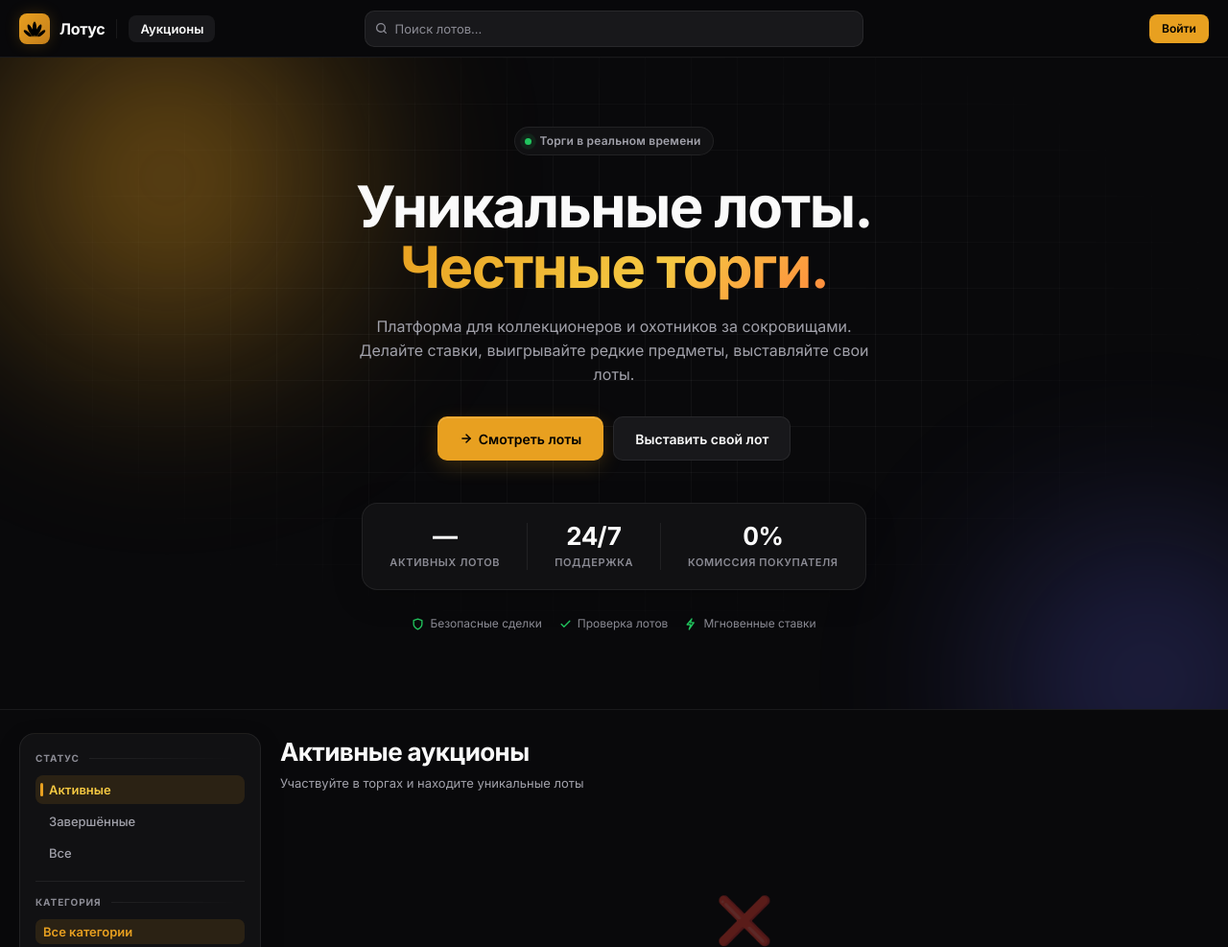
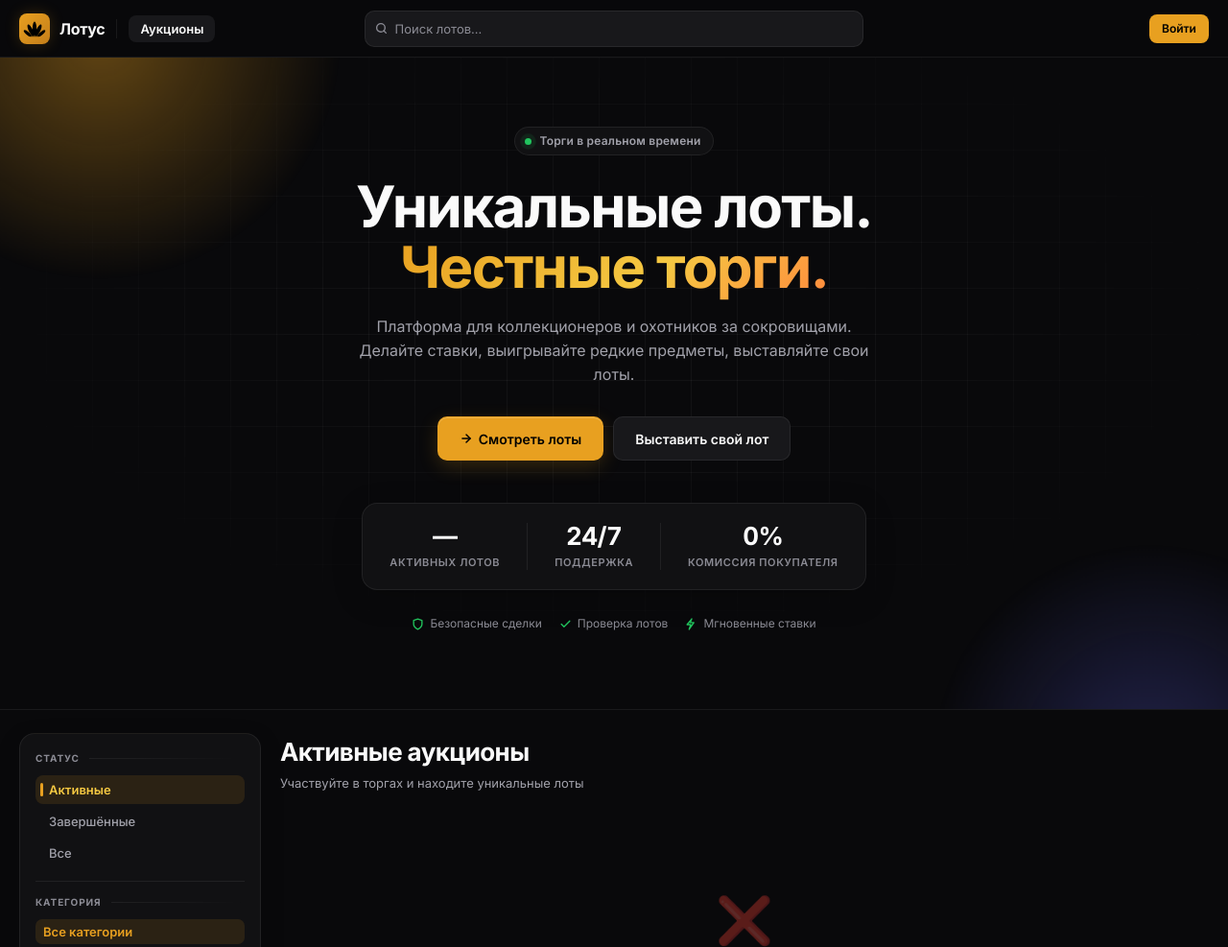
Before and after one commit to MrPlatynum/OnlineAuction, a Python web app: template templates/index.html in a window 1280 px wide. Shown: the top 987 px of the page at 96% size. Run offline with Jinja, Linux system fonts and the light colour scheme; the template is opened without the code that fills it, so the values that code supplies are empty.

Commit message:
Cut index CPU: drop blur on .featured-timer and idle pulses
The hero "Featured" strip had backdrop-filter: blur(8px) on every
.featured-timer combined with timer-pulse / pulse-dot-fast / flame-flicker
infinite keyframes inside. Each animated tick forced the browser to
re-rasterise the blurred backdrop, which dominated CPU at the top of
the page.

- Replace blur backdrop with a slightly more opaque solid background.
- Remove timer-pulse, pulse-dot-fast and flame-flicker on featured
  elements; colours alone already signal state.
- Replace .hero-blob (filter: blur(80px) on two div + drift anim) with
  a single .hero-glow gradient layer animated through GPU-cheap
  translate3d — same visual glow, fraction of the cost.
- Soften timer-pulse / flame-flicker keyframes (no more drop-shadow
  or box-shadow animations) for places still using them.

```diff
--- a/static/css/common.css
+++ b/static/css/common.css
@@ -892,6 +892,7 @@ textarea.form-input { height: auto; padding: 10px 12px; resize: vertical; min-he
 .text-muted { color: var(--text-3); }
 .text-red   { color: var(--red); }
 
+
 .mobile-nav-title {
   font-size: 15px; font-weight: 700;
   padding: 4px 12px 12px;
--- a/static/css/index.css
+++ b/static/css/index.css
@@ -1270,32 +1270,29 @@ textarea.form-input { height: auto; padding: 10px 12px; resize: vertical; min-he
   z-index: -1;
   pointer-events: none;
 }
-.hero-blob {
+/* Раньше hero-blob был двумя div'ами с filter: blur(80px) и infinite
+   animation — GPU пересчитывал большой гауссов blur каждый кадр.
+   Заменено на один слой с двумя radial-gradient: браузер растеризует
+   фон один раз и держит как кэшированный слой. Лёгкая анимация
+   transform — это дешёвая операция на композитном слое, blur вообще
+   не используется. */
+.hero-glow {
   position: absolute;
-  border-radius: 50%;
-  filter: blur(80px);
-  opacity: .55;
+  inset: -120px;
+  background:
+    radial-gradient(420px circle at 14% 10%,
+      rgba(232,160,32,0.40) 0%, transparent 60%),
+    radial-gradient(380px circle at 86% 92%,
+      rgba(99,102,241,0.28) 0%, transparent 60%);
+  pointer-events: none;
   will-change: transform;
-}
-.hero-blob-1 {
-  width: 520px; height: 520px;
-  top: -160px; left: -120px;
-  background: radial-gradient(circle, var(--accent) 0%, transparent 70%);
-  animation: blob-drift 18s ease-in-out infinite;
-}
-.hero-blob-2 {
-  width: 460px; height: 460px;
-  bottom: -180px; right: -120px;
-  background: radial-gradient(circle, #6366f1 0%, transparent 70%);
-  opacity: .35;
-  animation: blob-drift 22s ease-in-out infinite reverse;
-}
-@keyframes blob-drift {
-  0%,100% { transform: translate(0,0) scale(1); }
-  50%     { transform: translate(40px,30px) scale(1.08); }
-}
-[data-theme="light"] .hero-blob { opacity: .3; }
-[data-theme="light"] .hero-blob-2 { opacity: .2; }
+  animation: hero-glow-drift 24s ease-in-out infinite;
+}
+@keyframes hero-glow-drift {
+  0%,100% { transform: translate3d(0,0,0); }
+  50%     { transform: translate3d(20px,15px,0); }
+}
+[data-theme="light"] .hero-glow { opacity: .55; }
 
 .hero-grid {
   position: absolute; inset: 0;
@@ -1607,7 +1604,7 @@ textarea.form-input { height: auto; padding: 10px 12px; resize: vertical; min-he
    REDUCED MOTION — respect user preference
    ================================================================ */
 @media (prefers-reduced-motion: reduce) {
-  .hero-blob, .hero-pulse::after,
+  .hero-glow, .hero-pulse::after,
   .footer-status-dot,
   .auctions-grid > .auction-card { animation: none !important; }
   .auction-card:hover { transform: none; }
@@ -2187,12 +2184,17 @@ textarea.form-input { height: auto; padding: 10px 12px; resize: vertical; min-he
 .featured-flame {
   font-size: 22px;
   display: inline-block;
-  animation: flame-flicker 1.6s ease-in-out infinite;
   transform-origin: bottom center;
-}
+  /* Раньше тут была flame-flicker infinite (transform + drop-shadow).
+     Эмодзи 🔥 уже визуально активна, без анимации читается так же. */
+}
+/* Раньше тут была анимация filter: drop-shadow (аналог blur, GPU
+   пересчитывает поле растушёвки каждый кадр). На странице с
+   множеством "горящих" лотов это давало основной CPU/GPU расход.
+   Теперь только transform — GPU дешёво двигает кэшированный слой. */
 @keyframes flame-flicker {
-  0%,100% { transform: scale(1) rotate(-3deg); filter: drop-shadow(0 0 6px rgba(245,158,11,.5)); }
-  50%     { transform: scale(1.08) rotate(3deg); filter: drop-shadow(0 0 12px rgba(245,158,11,.7)); }
+  0%,100% { transform: scale(1) rotate(-3deg); }
+  50%     { transform: scale(1.08) rotate(3deg); }
 }
 .featured-title {
   font-size: 22px;
@@ -2289,8 +2291,12 @@ textarea.form-input { height: auto; padding: 10px 12px; resize: vertical; min-he
   font-weight: 700;
   font-variant-numeric: tabular-nums;
   letter-spacing: .2px;
-  backdrop-filter: blur(8px);
-  background: rgba(0,0,0,.55);
+  /* Раньше тут был backdrop-filter: blur(8px). В сочетании с
+     infinite-анимациями (timer-pulse, pulse-dot-fast) внутри —
+     браузер пересчитывал blur каждый кадр для каждой карточки
+     featured-strip, и это давало основную нагрузку на CPU/GPU
+     главной страницы. Фон уже почти непрозрачный, blur не нужен. */
+  background: rgba(0,0,0,.7);
   color: #fff;
 }
 .featured-timer.normal {
@@ -2303,15 +2309,20 @@ textarea.form-input { height: auto; padding: 10px 12px; resize: vertical; min-he
 .featured-timer.critical {
   background: rgba(239,68,68,.95);
   color: #fff;
-  animation: timer-pulse 1.6s ease-in-out infinite;
+  /* Анимация timer-pulse убрана — точка справа уже подсказывает
+     состояние, а пульсация всего бейджа заставляла перерисовывать
+     карточку каждый кадр. */
 }
 .featured-timer.ended {
   background: rgba(0,0,0,.6);
   color: var(--text-3);
 }
+/* Раньше тут пульсировал box-shadow (растровая операция, считается
+   per-frame и тоже довольно дорогая на множестве карточек). Заменено
+   на opacity — GPU только меняет альфу уже отрисованного слоя. */
 @keyframes timer-pulse {
-  0%,100% { box-shadow: 0 0 0 0 rgba(239,68,68,.5); }
-  50%     { box-shadow: 0 0 0 6px rgba(239,68,68,0); }
+  0%,100% { opacity: 1; }
+  50%     { opacity: .65; }
 }
 
 .featured-pulse {
@@ -2321,9 +2332,14 @@ textarea.form-input { height: auto; padding: 10px 12px; resize: vertical; min-he
   position: relative;
   flex-shrink: 0;
 }
+/* Раньше .featured-pulse пульсировала transform: scale + opacity на
+   каждой carded.critical/urgent карточке. Сама анимация дешёвая, но
+   массово запускалась поверх backdrop-filter — это и было дорого.
+   Точка-индикатор остаётся статичной, цвет фона таймера достаточно
+   красноречив. */
 .featured-timer.critical .featured-pulse,
 .featured-timer.urgent .featured-pulse {
-  animation: pulse-dot-fast 1s ease-in-out infinite;
+  /* без анимации */
 }
 @keyframes pulse-dot-fast {
   0%,100% { opacity: 1; transform: scale(1); }
--- a/templates/index.html
+++ b/templates/index.html
@@ -96,8 +96,7 @@
      ================================================================ -->
 <section class="hero" id="hero">
   <div class="hero-bg" aria-hidden="true">
-    <div class="hero-blob hero-blob-1"></div>
-    <div class="hero-blob hero-blob-2"></div>
+    <div class="hero-glow"></div>
     <div class="hero-grid"></div>
   </div>
 
```
